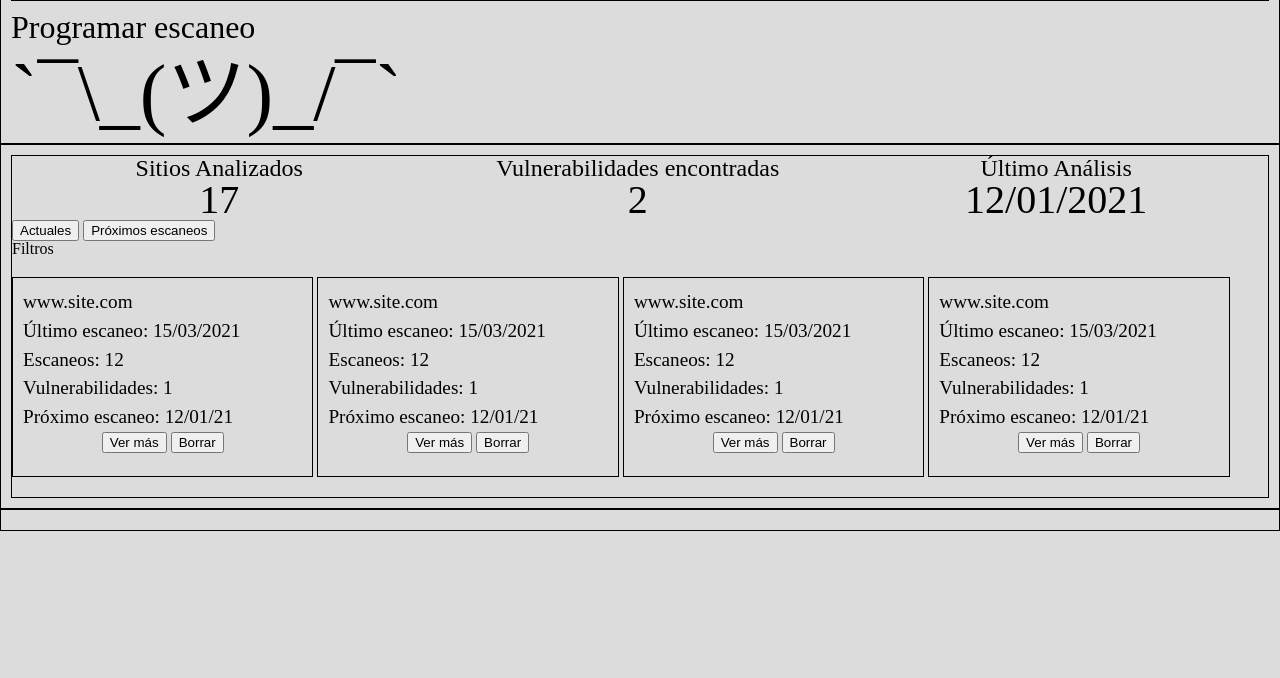
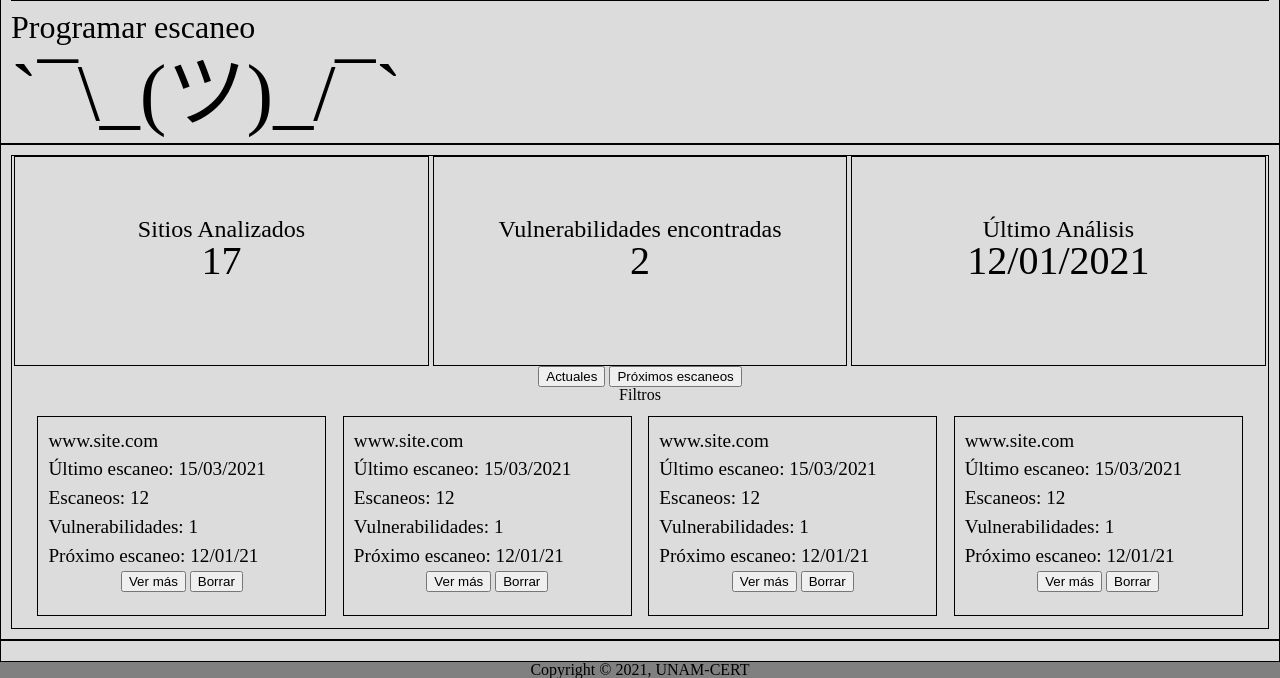
Before and after one commit to elcaza/proyecto_final_pbsi, a Python web app: template templates/app.html in a window 1280 px wide. Shown: the part 502-1180 px from the top of the page. Before the commit the page ends 1033 px from the top, so only its background shows below. Run offline with Jinja, Linux system fonts and the light colour scheme; the template is opened without the code that fills it, so the values that code supplies are empty.

Commit message:
Sitios analizados

```diff
--- a/static/css/style.css
+++ b/static/css/style.css
@@ -275,7 +275,7 @@ input:checked + .modulos__slider:before {
 /* Consultas */
 
 .main__consultas {
-
+    text-align: center;
 }
 
 .consultas {
@@ -289,6 +289,10 @@ input:checked + .modulos__slider:before {
     width: 33%;
     margin: auto;
     text-align: center;
+    min-height: 210px;
+    box-sizing: border-box;
+    border: 1px solid;
+    padding: 60px;
 }
 
 .consultas__analizados {
@@ -347,14 +351,19 @@ input:checked + .modulos__slider:before {
 
 }
 
+.consultas__contenidor__sitio {
+    text-align: center;
+}
+
 .consultas__sitio {
-    width: 24%;
+    width: 23%;
     display: inline-block;
     min-height: 200px;
     box-sizing: border-box;
     border: 1px solid;
-    margin: 20px auto;
     padding: 10px;
+    text-align: left;
+    margin: 1% 0.5%;
 }
 
 .consultas__sitio__url,
@@ -373,3 +382,7 @@ input:checked + .modulos__slider:before {
 .main__configuraciones {
 
 }
+
+.footer__copy {
+    text-align: center;
+}
--- a/templates/app.html
+++ b/templates/app.html
@@ -125,6 +125,7 @@
 			Filtros
 		</div>
 
+		<div class="consultas__contenidor__sitio">
 			<div class="consultas__sitio">
 				<div class="consultas__sitio__url">
 					<span>www.site.com</span>
@@ -213,6 +214,7 @@
 					<button>Borrar</button>
 				</div>
 			</div>
+		</div>
 
 	</section>
 </section>
@@ -222,6 +224,9 @@
 </section>
 <!--Footer-->
 <footer>
+	<div class="footer__copy">
+		Copyright © 2021, UNAM-CERT
+	</div>
 	<script src="../static/js/scripts.js"></script>
 </footer>
 
```
Lines whose indentation alone changed are shown as unchanged.
